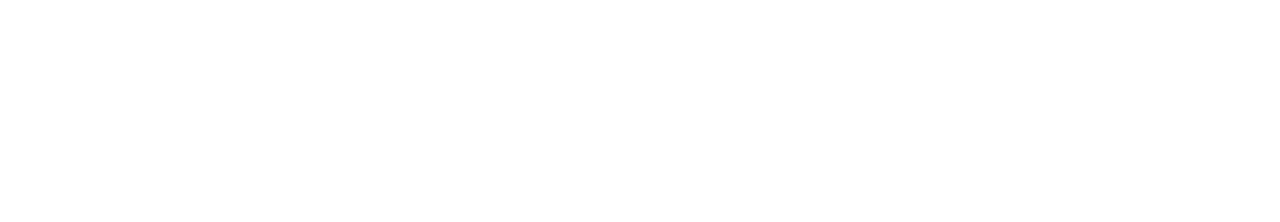
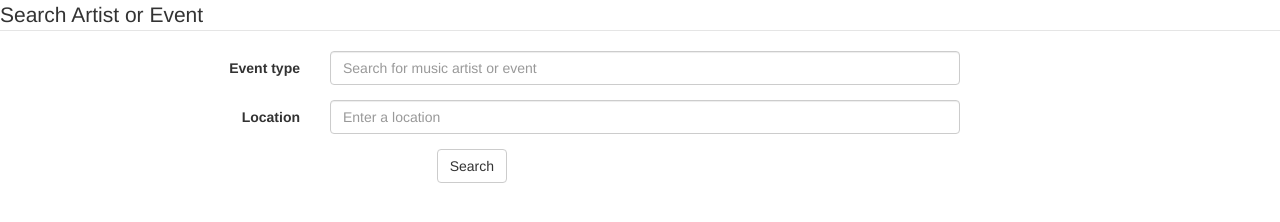
Before and after one commit to MalcolmMunroe42/ConSearch, a plain HTML site: page index.html in a window 1280 px wide. Drawn offline with nearby package versions, Linux system fonts and the light colour scheme.

Commit message:
basic design for Consearch site (index.html)

```diff
--- a/index.html
+++ b/index.html
@@ -1,9 +1,43 @@
 <!DOCTYPE html>
 <html>
 <head>
-	<title></title>
+	<title>Consearch HomePage</title>
+	<link rel="stylesheet" href="https://maxcdn.bootstrapcdn.com/bootstrap/3.1.0/css/bootstrap.min.css">
 </head>
 <body>
+	<form class="form-horizontal">
+<fieldset>
+
+<!-- Form Name -->
+<legend>Search Artist or Event</legend>
+
+<!-- Text input-->
+<div class="form-group" style="padding-right: 25%;">
+  <label class="col-md-4 control-label" for="textinput">Event type</label>
+  <div class="col-md-8">
+  <input id="textinput" name="textinput" type="text" placeholder="Search for music artist or event" class="form-control input-md">
+
+  </div>
+</div>
+
+<!-- Text input-->
+<div class="form-group" style="padding-right: 25%;">
+  <label class="col-md-4 control-label" for="textinput">Location</label>
+  <div class="col-md-8">
+  <input id="textinput" name="textinput" type="text" placeholder="Enter a location" class="form-control input-md">
+  </div>
+</div>
+
+<!-- Button -->
+<div class="form-group">
+  <label class="col-md-4 control-label" for="singlebutton"></label>
+  <div class="col-md-4">
+    <button id="singlebutton" name="singlebutton" class="btn btn-default">Search</button>
+  </div>
+</div>
+
+</fieldset>
+</form>
 
 </body>
 </html>
```
